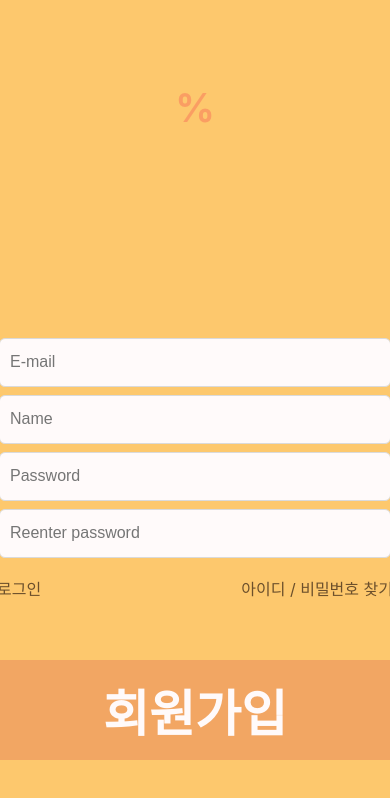
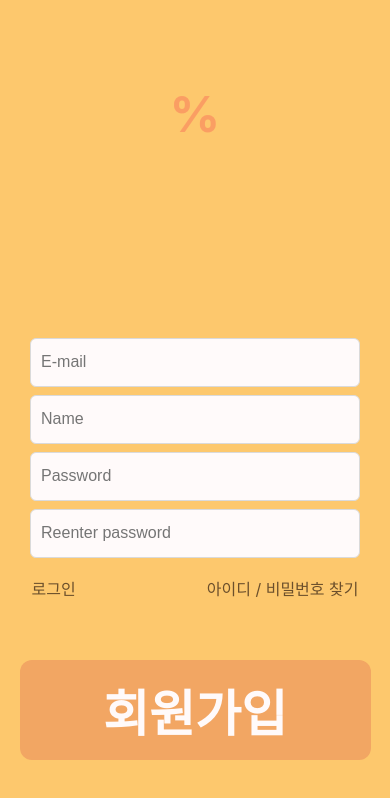
Before and after one commit to nanugi/nanugi-web, a React (Create React App) app: page /signup in a window 390 px wide. Shown: the top 798 px of the page. Built offline with nearby package versions, Linux system fonts and the light colour scheme.

Commit message:
added Responsive

```diff
--- a/src/App/Routes/index.tsx
+++ b/src/App/Routes/index.tsx
@@ -21,7 +21,11 @@ const Routes = () => (
       <Route exact path="/" component={Login} />
       <Route exact path="/login" component={Login} />
       <Route exact path="/signup" component={Signup} />
-      <Route path="/emailVerification/:code" component={EmailVerification} />
+      <Route
+        exact
+        path="/emailVerification/:code"
+        component={EmailVerification}
+      />
 
       <AuthRoute exact path="/main" component={Main} />
       {/* <Route exact path="/main" component={Main} /> */}
--- a/src/pages/EmailVerification/index.tsx
+++ b/src/pages/EmailVerification/index.tsx
@@ -4,6 +4,7 @@ import history from '../../utils/browserHistory';
 import {
   EmailVerificationPage,
   ContentsBox,
+  TypingEffectText,
   Filter,
   SlothVideo,
   Btn,
@@ -64,14 +65,12 @@ const TypingEffect = ({ check, callback }: typingEffectProps) => {
   }, [check, callback]);
 
   return (
-    <h1 ref={ref} style={{ fontSize: 100, color: '#FFFFFF' }}>
-      {/* TypingEffect Text */}
-    </h1>
+    <TypingEffectText ref={ref}>{/* TypingEffect Text */}</TypingEffectText>
   );
 };
 
 const BackgroundGif = () => (
-  <SlothVideo loop autoPlay muted>
+  <SlothVideo loop autoPlay muted playsInline>
     <source
       src="https://thumbs.gfycat.com/AdventurousPointlessGull-mobile.webm"
       type="video/webm"
--- a/src/pages/EmailVerification/style.ts
+++ b/src/pages/EmailVerification/style.ts
@@ -33,12 +33,20 @@ export const Filter = styled.div<{ opacity: number }>`
 
   z-index: 100;
 `;
+export const TypingEffectText = styled.h1`
+  font-size: clamp(32px, 6vw, 100px);
+
+  color: #ffffff;
+`;
 
 export const SlothVideo = styled.video`
   position: relative;
-  top: -18%;
+  top: -18vh;
 
-  height: calc(100vh + 36%);
+  height: 136vh;
+  width: 100vw;
+
+  object-fit: cover;
 `;
 
 export const Btn = styled.div`
--- a/src/pages/Login/style.ts
+++ b/src/pages/Login/style.ts
@@ -14,7 +14,7 @@ export const LoginPage = styled.div`
 `;
 
 export const Title = styled.div`
-  font-size: 15vw;
+  font-size: clamp(100px, 15vw, 250px);
   font-weight: bold;
 
   color: #f9765a;
@@ -32,9 +32,10 @@ export const InputBox = styled.div`
 
   border-radius: 12px;
 
-  width: 420px;
+  width: 90vw;
+  max-width: 420px;
 
-  // background-color: #FFF;
+  /* background-color: #fff; */
 `;
 
 export const Input = styled.input`
@@ -56,16 +57,6 @@ export const Input = styled.input`
     outline: none;
   }
 `;
-
-export const InputName = styled.div`
-  display: inline-flex;
-
-  width: 15%;
-  margin-right: 3%;
-
-  color: #fffafa;
-`;
-
 export const LinkBox = styled.div`
   display: flex;
 
@@ -73,7 +64,8 @@ export const LinkBox = styled.div`
 
   padding: 0px 12px;
 
-  width: 420px;
+  width: 90vw;
+  max-width: 420px;
 
   color: gray;
 
@@ -104,7 +96,8 @@ export const LoginBtn = styled.button`
   border: none;
   border-radius: 12px;
 
-  width: 420px;
+  width: 90vw;
+  max-width: 420px;
   height: 100px;
 
   color: #fffafa;
--- a/src/pages/Signup/index.tsx
+++ b/src/pages/Signup/index.tsx
@@ -13,8 +13,9 @@ import {
   SignupBtn,
   LinkBox,
   AfterSignupBox,
-  AfterSignupText,
-  AfterSignupSubText,
+  AfterSignupText1,
+  AfterSignupText2,
+  AfterSignupText3,
   LoginLinkBtn,
 } from './style';
 
@@ -86,14 +87,16 @@ function Signup() {
       {afterSignup ? (
         <div>
           <AfterSignupBox>
-            <AfterSignupText>가입을 축하 드립니다.</AfterSignupText>
-            <AfterSignupText style={{ fontSize: '30px' }}>
-              &apos;{email}&apos; 로 이메일을 전송하였습니다.
-            </AfterSignupText>
-            <AfterSignupSubText>이메일 인증을 완료하고,</AfterSignupSubText>
-            <AfterSignupSubText>
+            <AfterSignupText1>가입을 축하 드립니다.</AfterSignupText1>
+            <AfterSignupText2>&apos;{email}&apos; 로</AfterSignupText2>
+            <AfterSignupText2 className="last">
+              이메일을 전송하였습니다.
+            </AfterSignupText2>
+
+            <AfterSignupText3>이메일 인증을 완료하고,</AfterSignupText3>
+            <AfterSignupText3>
               나누기와 함께 친환경 공유소비 생활을 즐겨보아요!
-            </AfterSignupSubText>
+            </AfterSignupText3>
             <LoginLinkBtn type="button" onClick={() => history.push('/login')}>
               로그인화면으로
             </LoginLinkBtn>
--- a/src/pages/Signup/style.ts
+++ b/src/pages/Signup/style.ts
@@ -14,7 +14,7 @@ export const SignupPage = styled.div`
 `;
 
 export const Title = styled.div`
-  font-size: 10vw;
+  font-size: clamp(50px, 10vw, 200px);
   font-weight: bold;
 
   color: #f9765a;
@@ -30,7 +30,8 @@ export const InputBox = styled.div`
   flex-direction: column;
   align-items: center;
 
-  width: 420px;
+  width: 90vw;
+  max-width: 420px;
 
   // background-color: #FFF;
 `;
@@ -71,7 +72,8 @@ export const LinkBox = styled.div`
 
   padding: 0px 12px;
 
-  width: 420px;
+  width: 90vw;
+  max-width: 420px;
 
   color: gray;
 
@@ -102,7 +104,8 @@ export const SignupBtn = styled.button`
   border: none;
   border-radius: 12px;
 
-  width: 420px;
+  width: 90vw;
+  max-width: 420px;
   height: 100px;
 
   color: #fffafa;
@@ -126,14 +129,22 @@ export const AfterSignupBox = styled.div`
 
   width: 500px;
 `;
-export const AfterSignupText = styled.div`
+export const AfterSignupText1 = styled.div`
   margin-bottom: 40px;
 
-  font-size: 50px;
+  font-size: clamp(30px, 10vw, 50px);
   font-weight: bold;
 `;
-export const AfterSignupSubText = styled.div`
-  font-size: 20px;
+export const AfterSignupText2 = styled.div`
+  font-size: clamp(23px, 4vw, 30px);
+  font-weight: bold;
+
+  &.last {
+    margin-bottom: 40px;
+  }
+`;
+export const AfterSignupText3 = styled.div`
+  font-size: clamp(15px, 3vw, 20px);
 `;
 
 export const LoginLinkBtn = styled.button`
```
